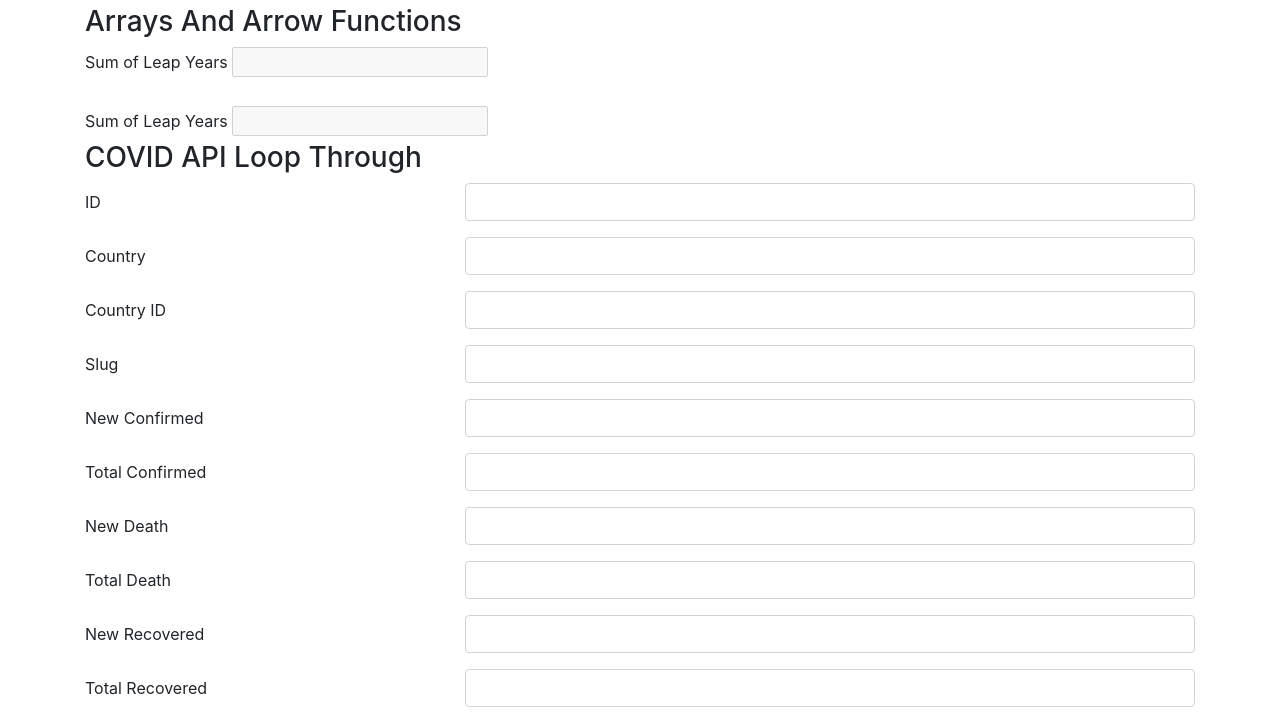
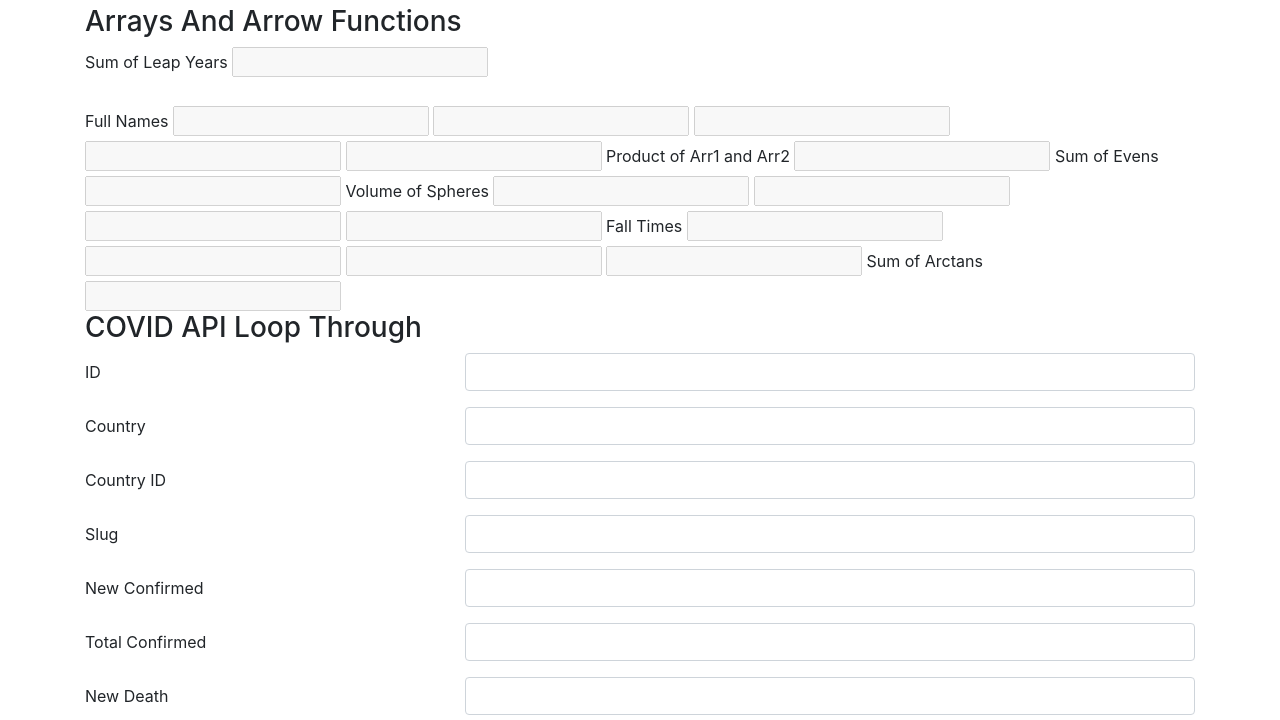
Before and after one commit to ajlux1027/ajlux1027.github.io, a plain HTML site: page assignments/Assignment04/Assignment04.html in a window 1280 px wide. Shown: the part 41-761 px from the top of the page. Drawn offline with nearby package versions, Linux system fonts and the light colour scheme.

Commit message:
Update Assignment04.html

```diff
--- a/assignments/Assignment04/Assignment04.html
+++ b/assignments/Assignment04/Assignment04.html
@@ -20,8 +20,34 @@
          <label for= "Leap"> Sum of Leap Years</label>
         <input id="Leap" name="Leap" type="number" disabled> <br></br>
 
-         <label for= "Names"> Sum of Leap Years</label>
-         <input id="Names" name="Names" type="text" disabled>
+         <label for= "Names"> Full Names</label>
+         <input id="Names" name="Name1" type="text" disabled>
+        <input id="Names" name="Name2" type="text" disabled>
+        <input id="Names" name="Name3" type="text" disabled>
+        <input id="Names" name="Name4" type="text" disabled>
+        <input id="Names" name="Name5" type="text" disabled>
+
+        <label for= "Product"> Product of Arr1 and Arr2</label>
+         <input id="Product" name="Product" type="number" disabled>
+
+        <label for= "SumOfEvens"> Sum of Evens</label>
+         <input id="SumOfEvens" name="SumOfEvens" type="number" disabled>
+
+        <label for= "Volumes"> Volume of Spheres</label>
+         <input id="Volumes" name="Volume1" type="number" disabled>
+        <input id="Volumes" name="Volume2" type="number" disabled>
+        <input id="Volumes" name="Volume3" type="number" disabled>
+        <input id="Volumes" name="Volume4" type="number" disabled>
+
+
+        <label for= "FallTimes"> Fall Times</label>
+         <input id="FallTimes" name="Fall1" type="number" disabled>
+        <input id="FallTimes" name="Fall2" type="number" disabled>
+        <input id="FallTimes" name="Fall3" type="number" disabled>
+        <input id="FallTimes" name="Fall4" type="number" disabled>
+
+        <label for= "Arctans"> Sum of Arctans</label>
+         <input id="Arctans" name="Arctans" type="number" disabled>
 
       </div>
         <h3> COVID API Loop Through</h3>
```
